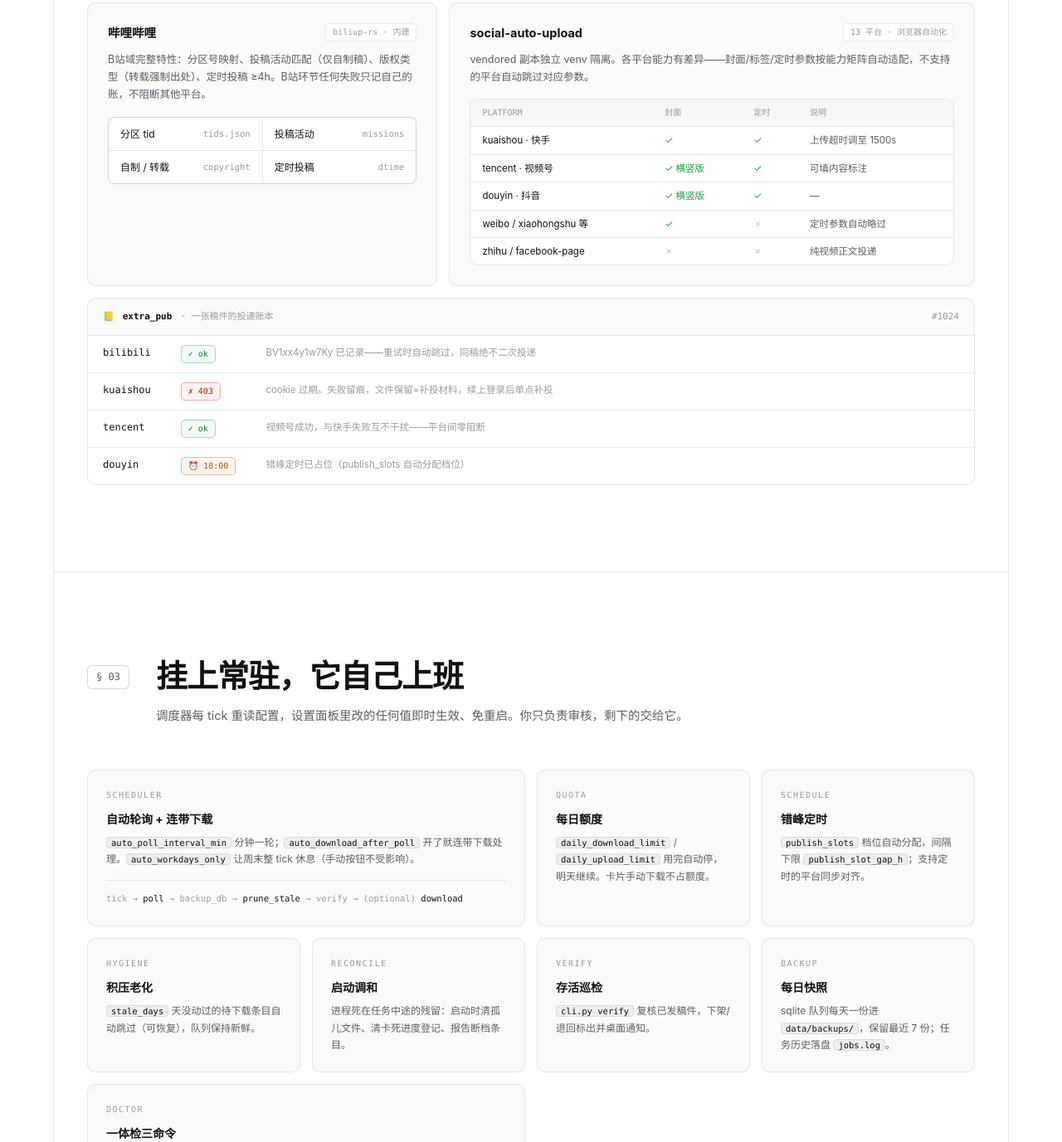
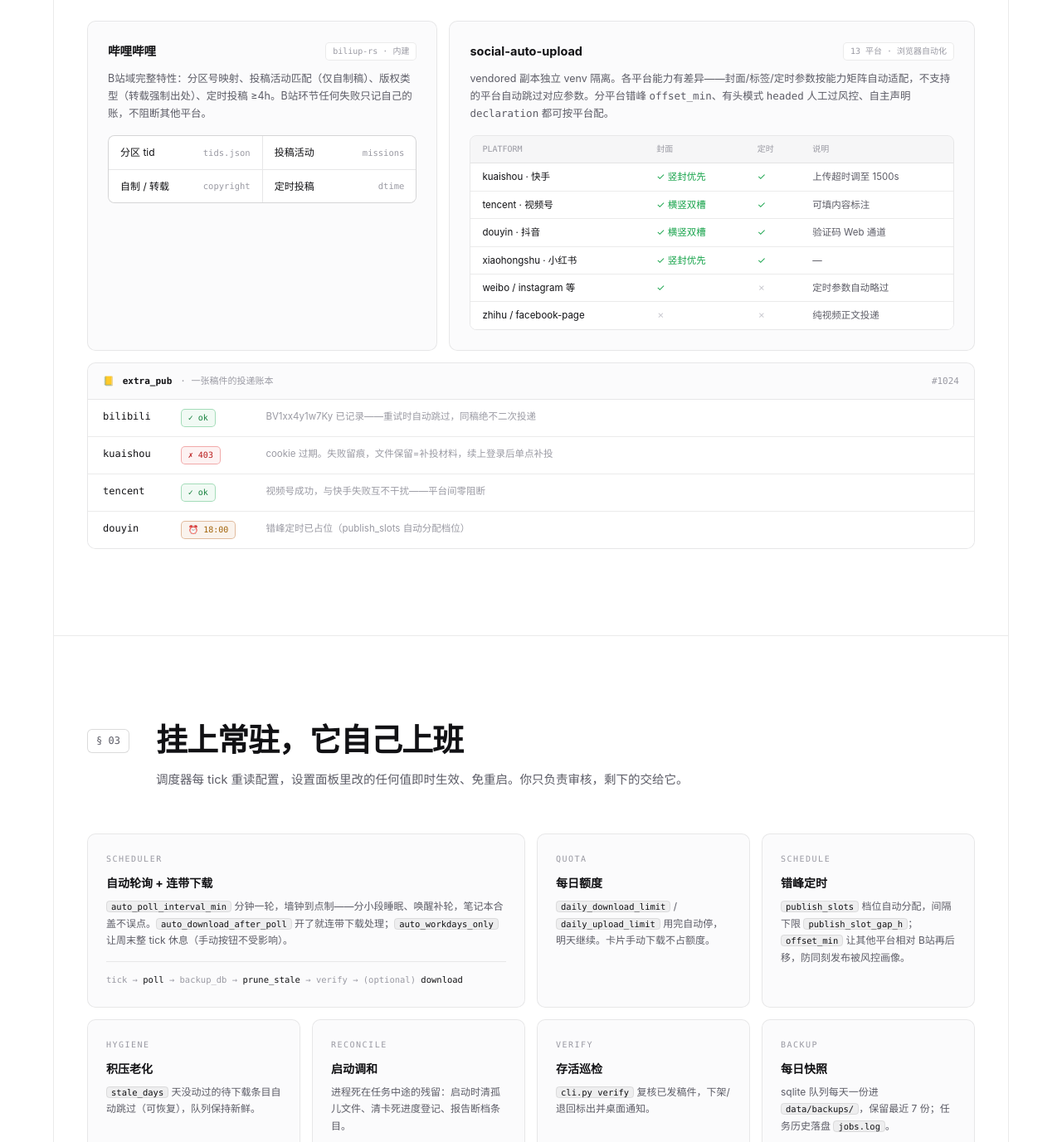
Before and after one commit to zhaojiale001016/video-hub, a plain HTML site: page docs/index.html in a window 1280 px wide. Shown: the part 2354-3731 px from the top of the page at 83% size. Drawn offline with Linux system fonts and the light colour scheme.

Commit message:
docs(site): 官网同步 v2.1.x — 黑段修剪/竖封矩阵/errfmt/混排/墙钟调度
Generated with [Devin](https://devin.ai)

Co-Authored-By: Devin <158243242+devin-ai-integration[bot]@users.noreply.github.com>

```diff
--- a/docs/index.html
+++ b/docs/index.html
@@ -338,7 +338,7 @@ footer{border-top:1px solid var(--line);background:var(--bg2)}
         <p>下载前先拿标题搜 B站：相似度 <b>≥0.72</b> 拦截，<b>≥0.85</b> 直接跳过并清文件，自动排除自己已发的稿。两道阈值都可在设置里调。</p></div>
       <div class="step rv"><div class="no">03</div>
         <h3>下载入库<code>yt-dlp + archive</code></h3>
-        <p>清晰度上限、代理、每日额度 <code>daily_download_limit</code>、磁盘水位 <code>min_free_gb</code> 都是守卫。下载记录进 archive，重下永不重复拉流。</p></div>
+        <p>清晰度上限、代理、每日额度 <code>daily_download_limit</code>、磁盘水位 <code>min_free_gb</code> 都是守卫。顺手做片头纯黑段修剪、按亮度+信息量择优出封面、自动裁 <b>3:4 竖封</b>。archive 记录保证重下永不重复拉流。</p></div>
       <div class="step rv"><div class="no">04</div>
         <h3>字幕：生肉 → 熟肉<code>whisper</code></h3>
         <p>按内容线配策略：<code>always / auto / subs_only / never</code>。auto 模式先试转前 3 分钟、VAD 过滤幻觉、≥60字/分钟才判定有解说。字号随分辨率自适应，烧录或外挂可选。</p></div>
@@ -385,14 +385,15 @@ footer{border-top:1px solid var(--line);background:var(--bg2)}
       </div>
       <div class="panel rv" style="--d:.08s">
         <h3>social-auto-upload<span class="tag">13 平台 · 浏览器自动化</span></h3>
-        <p>vendored 副本独立 venv 隔离。各平台能力有差异——封面/标签/定时参数按能力矩阵自动适配，不支持的平台自动跳过对应参数。</p>
+        <p>vendored 副本独立 venv 隔离。各平台能力有差异——封面/标签/定时参数按能力矩阵自动适配，不支持的平台自动跳过对应参数。分平台错峰 <code>offset_min</code>、有头模式 <code>headed</code> 人工过风控、自主声明 <code>declaration</code> 都可按平台配。</p>
         <div class="matrix">
           <table>
             <tr><th>PLATFORM</th><th>封面</th><th>定时</th><th>说明</th></tr>
-            <tr><td>kuaishou · 快手</td><td class="y">✓</td><td class="y">✓</td><td>上传超时调至 1500s</td></tr>
-            <tr><td>tencent · 视频号</td><td class="y">✓ 横竖版</td><td class="y">✓</td><td>可填内容标注</td></tr>
-            <tr><td>douyin · 抖音</td><td class="y">✓ 横竖版</td><td class="y">✓</td><td>—</td></tr>
-            <tr><td>weibo / xiaohongshu 等</td><td class="y">✓</td><td class="n">✗</td><td>定时参数自动略过</td></tr>
+            <tr><td>kuaishou · 快手</td><td class="y">✓ 竖封优先</td><td class="y">✓</td><td>上传超时调至 1500s</td></tr>
+            <tr><td>tencent · 视频号</td><td class="y">✓ 横竖双槽</td><td class="y">✓</td><td>可填内容标注</td></tr>
+            <tr><td>douyin · 抖音</td><td class="y">✓ 横竖双槽</td><td class="y">✓</td><td>验证码 Web 通道</td></tr>
+            <tr><td>xiaohongshu · 小红书</td><td class="y">✓ 竖封优先</td><td class="y">✓</td><td>—</td></tr>
+            <tr><td>weibo / instagram 等</td><td class="y">✓</td><td class="n">✗</td><td>定时参数自动略过</td></tr>
             <tr><td>zhihu / facebook-page</td><td class="n">✗</td><td class="n">✗</td><td>纯视频正文投递</td></tr>
           </table>
         </div>
@@ -422,12 +423,12 @@ footer{border-top:1px solid var(--line);background:var(--bg2)}
     </div>
     <div class="bento">
       <div class="bc wide rv"><div class="k">Scheduler</div><h3>自动轮询 + 连带下载</h3>
-        <p><code>auto_poll_interval_min</code> 分钟一轮；<code>auto_download_after_poll</code> 开了就连带下载处理。<code>auto_workdays_only</code> 让周末整 tick 休息（手动按钮不受影响）。</p>
+        <p><code>auto_poll_interval_min</code> 分钟一轮，墙钟到点制——分小段睡眠、唤醒补轮，笔记本合盖不误点。<code>auto_download_after_poll</code> 开了就连带下载处理；<code>auto_workdays_only</code> 让周末整 tick 休息（手动按钮不受影响）。</p>
         <div class="demo">tick → <b>poll</b> → backup_db → <b>prune_stale</b> → verify → (optional) <b>download</b></div></div>
       <div class="bc rv"><div class="k">Quota</div><h3>每日额度</h3>
         <p><code>daily_download_limit</code> / <code>daily_upload_limit</code> 用完自动停，明天继续。卡片手动下载不占额度。</p></div>
       <div class="bc rv"><div class="k">Schedule</div><h3>错峰定时</h3>
-        <p><code>publish_slots</code> 档位自动分配，间隔下限 <code>publish_slot_gap_h</code>；支持定时的平台同步对齐。</p></div>
+        <p><code>publish_slots</code> 档位自动分配，间隔下限 <code>publish_slot_gap_h</code>；<code>offset_min</code> 让其他平台相对 B站再后移，防同刻发布被风控画像。</p></div>
       <div class="bc rv"><div class="k">Hygiene</div><h3>积压老化</h3>
         <p><code>stale_days</code> 天没动过的待下载条目自动跳过（可恢复），队列保持新鲜。</p></div>
       <div class="bc rv"><div class="k">Reconcile</div><h3>启动调和</h3>
@@ -436,6 +437,10 @@ footer{border-top:1px solid var(--line);background:var(--bg2)}
         <p><code>cli.py verify</code> 复核已发稿件，下架/退回标出并桌面通知。</p></div>
       <div class="bc rv"><div class="k">Backup</div><h3>每日快照</h3>
         <p>sqlite 队列每天一份进 <code>data/backups/</code>，保留最近 7 份；任务历史落盘 <code>jobs.log</code>。</p></div>
+      <div class="bc rv"><div class="k">ErrFmt</div><h3>错误归类</h3>
+        <p>子进程/第三方报错按模式归类——登录失效/风控/超时/磁盘/限流/审核，UI 不吃原始 stderr。</p></div>
+      <div class="bc rv"><div class="k">Mix</div><h3>内容线混排</h3>
+        <p><code>download_mix_lines</code> 批量下载按线轮转取稿，每日额度跨线均摊，不被单一线吃满。</p></div>
       <div class="bc wide rv"><div class="k">Doctor</div><h3>一体检三命令</h3>
         <p><code>cli.py doctor</code> 查登录态/活动/队列/额度；<code>cli.py reconcile</code> 手动调和；<code>cli.py jobs</code> 看跨重启的任务历史。</p>
         <div class="demo">$ cli.py doctor &nbsp;→&nbsp; <b>cookie ✓ · 登录态 ✓ · 今日已投 2/5 · 磁盘 41G</b></div></div>
@@ -450,7 +455,7 @@ footer{border-top:1px solid var(--line);background:var(--bg2)}
       <span class="sec-num rv">04</span>
       <div>
         <h2 class="rv">不想点鼠标，就把流水线交给 agent</h2>
-        <p class="sec-sub rv">四种接入方式，同一组 <code>hub_*</code> 工具：查队列 / 改元数据 / 发布 / 补投 / 加源 / 追任务。纯附属能力——不装，Web 管理台照常工作。</p>
+        <p class="sec-sub rv">四种接入方式，同一组 <code>hub_*</code> 工具：查队列 / 改元数据 / 发布 / 补投 / 加源 / 平台登录 / 喂验证码 / 追任务。纯附属能力——不装，Web 管理台照常工作。</p>
       </div>
     </div>
     <div class="agent">
```
